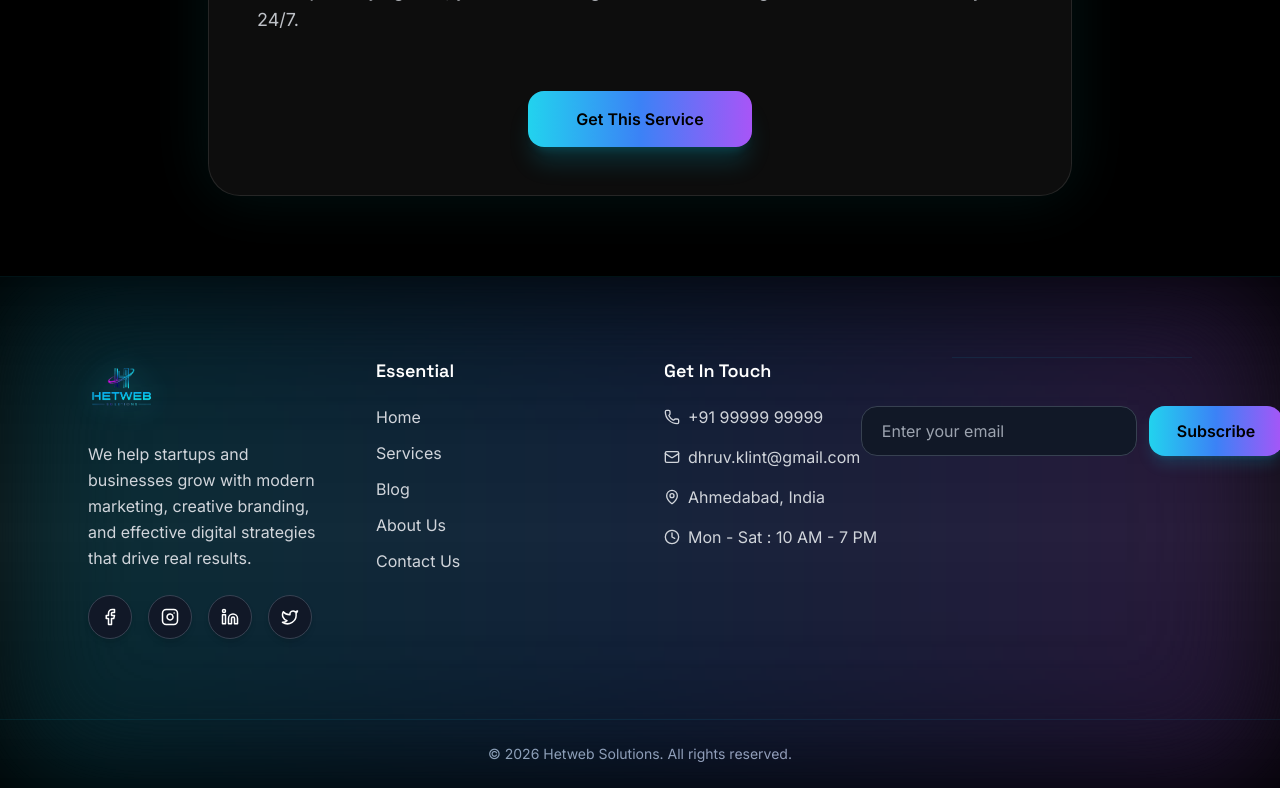
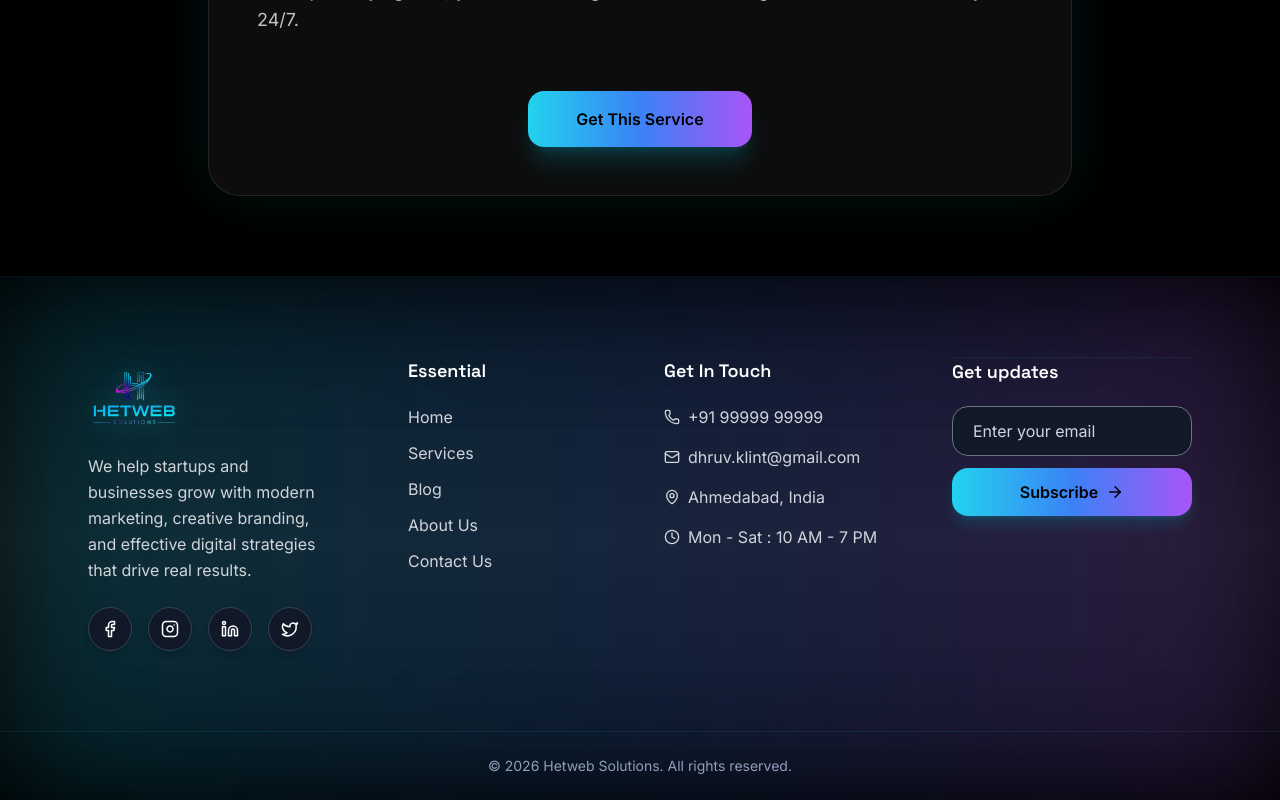
Before and after one commit to Dhruv-Klint/hetweb-solutions, a React (Vite) app: page /services/service1 in a window 1280 px wide. Shown: the part 1422-2222 px from the top of the page. Built offline with nearby package versions, Linux system fonts and the light colour scheme.

Commit message:
Update footer and add functionality for newsletter

```diff
--- a/package.json
+++ b/package.json
@@ -10,6 +10,7 @@
     "preview": "vite preview"
   },
   "dependencies": {
+    "@emailjs/browser": "^4.4.1",
     "emailjs-com": "^3.2.0",
     "framer-motion": "^12.34.0",
     "lucide-react": "^0.563.0",
--- a/src/components/Footer.jsx
+++ b/src/components/Footer.jsx
@@ -1,3 +1,5 @@
+import { useState } from "react";
+import emailjs from "@emailjs/browser"
 import { Link } from "react-router-dom";
 import {
   Facebook,
@@ -8,11 +10,52 @@ import {
   MapPin,
   Phone,
   Clock,
+  ArrowRight
 } from "lucide-react";
 import logo from "../assets/logo.png";
-import { motion } from "framer-motion";
+import { motion, AnimatePresence } from "framer-motion";
 
 export default function Footer() {
+
+  const [email, setEmail] = useState("");
+  const [subscribed, setSubscribed] = useState(false);
+
+  const handleSubmit = (e) => {
+    e.preventDefault();
+    setSubscribed(true);
+    setEmail("");
+
+    setTimeout(() => {
+      setSubscribed(false);
+    }, 3000);
+
+    const templateParams = {
+      user_email: email,
+    }
+
+    emailjs
+      .send(
+        "service_pqfdqyr",
+        "template_djnchcq",
+        templateParams,
+        "ySGHCgkHcDujavsVQ"
+      )
+      .then(() => {
+        setSubscribed(true)
+        setEmail("")
+      })
+      .catch((error) => {
+        console.error("EmailJS error:", error)
+        alert("Something went wrong. Try again.")
+      })
+
+  };
+
+
+
+
+
+
   return (
     <footer className="relative bg-gradient-to-b from-black via-black/95 to-black border-t border-cyan-500/10 overflow-hidden">
       {/* Glow Background */}
@@ -29,10 +72,10 @@ export default function Footer() {
           <img
             src={logo}
             alt="Hetweb Logo"
-            className="h-16 w-auto object-contain mx-auto md:mx-0 drop-shadow-[0_0_15px_rgba(34,211,238,0.4)]"
+            className="h-[88px] w-auto object-contain mx-auto md:mx-0 drop-shadow-[0_0_15px_rgba(34,211,238,0.4)]"
           />
 
-          <p className="text-gray-300 mt-5 text-base leading-relaxed max-w-sm mx-auto md:mx-0">
+          <p className="text-gray-300 mt-2 text-base leading-relaxed max-w-sm mx-auto md:mx-0">
             We help startups and businesses grow with modern marketing,
             creative branding, and effective digital strategies that drive real
             results.
@@ -101,25 +144,60 @@ export default function Footer() {
             whileInView={{ opacity: 1, y: 0 }}
             transition={{ duration: 0.6 }}
             viewport={{ once: true }}
-            className="max-w-4xl mx-auto px-6 py-12 text-center"
           >
-            <div className="flex flex-col sm:flex-row gap-3 justify-center">
+            <h3 className="text-lg font-semibold mb-5 text-white">Get updates</h3>
+
+            <form
+              onSubmit={handleSubmit}
+              className="flex flex-col gap-3 justify-center"
+            >
               <input
                 type="email"
                 placeholder="Enter your email"
-                className="px-5 py-3 rounded-2xl bg-gray-900 border border-gray-700 focus:outline-none focus:border-cyan-400 text-base w-full sm:w-80"
+                required
+                value={email}
+                onChange={(e) => setEmail(e.target.value)}
+                disabled={subscribed}
+                className="px-5 py-3 rounded-2xl text-white bg-gray-900 border border-gray-500 focus:outline-none focus:border-cyan-400 text-base w-full disabled:opacity-50 placeholder-gray-300"
               />
 
               <motion.button
-                whileHover={{ scale: 1.05 }}
-                whileTap={{ scale: 0.95 }}
-                className="px-7 py-3 rounded-2xl font-semibold text-black bg-gradient-to-r from-cyan-400 via-blue-500 to-purple-500 shadow-lg shadow-cyan-500/20"
+                type="submit"
+                disabled={subscribed}
+                // whileHover={{ scale: subscribed ? 1 : 1.05 }}
+                whileTap={{ scale: subscribed ? 1 : 0.95 }}
+                className="group px-7 py-3 rounded-2xl font-semibold text-black bg-gradient-to-r from-cyan-400 via-blue-500 to-purple-500 shadow-lg shadow-cyan-500/20 disabled:opacity-70"
               >
-                Subscribe
+                <span className={`relative inline-flex items-center justify-center ${subscribed ? "" : "group-hover:translate-x-6"} transition-transform duration-300`}>
+
+                  {/* Text */}
+                  <AnimatePresence mode="wait">
+                    <motion.span
+                      key={subscribed ? "thankyou" : "subscribe"}
+                      initial={{ opacity: 0, scale: 0.8 }}
+                      animate={{ opacity: 1, scale: 1 }}
+                      exit={{ opacity: 0, scale: 0.8 }}
+                      transition={{ duration: 0.3 }}
+                      className="text-black"
+                    >
+                      {subscribed ? "Thank You" : "Subscribe"}
+                    </motion.span>
+                  </AnimatePresence>
+
+                  {/* Arrow */}
+                  {!subscribed && (
+                    <ArrowRight
+                      size={18}
+                      className="ml-2 transition-transform duration-300 group-hover:-translate-x-28"
+                    />
+                  )}
+                </span>
               </motion.button>
-            </div>
+
+            </form>
           </motion.div>
         </div>
+
       </div>
 
       {/* BOTTOM */}
@@ -138,8 +216,8 @@ function FooterColumn({ title, children }) {
       transition={{ duration: 0.6 }}
       viewport={{ once: true }}
     >
-      <h3 className="text-lg font-semibold mb-5 text-white">{title}</h3>
-      <div className="space-y-3 text-gray-300">{children}</div>
+      <h3 className="text-lg font-semibold mb-5 text-white md:ml-8">{title}</h3>
+      <div className="space-y-3 text-gray-300 md:ml-8">{children}</div>
     </motion.div>
   );
 }
```
Also changed, not shown: 1 other file (tests, documents, lock files or other folders).
